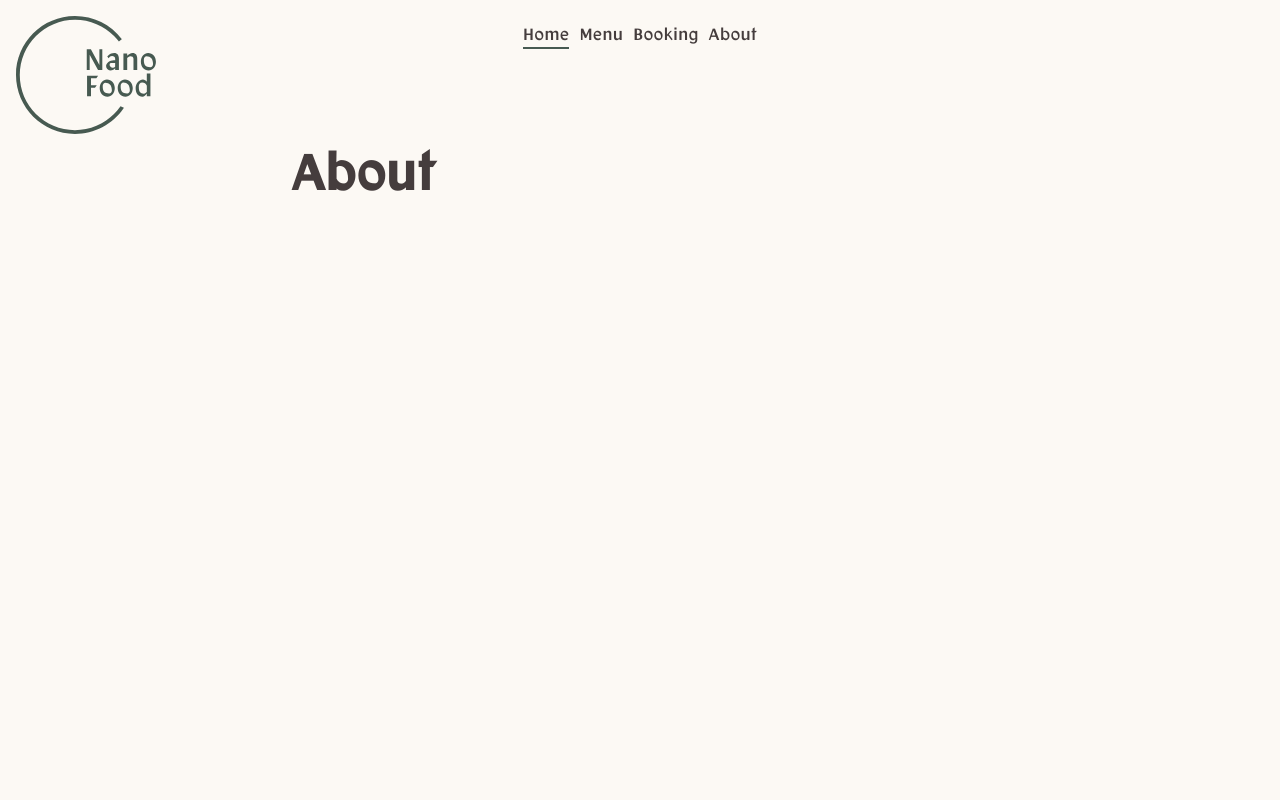
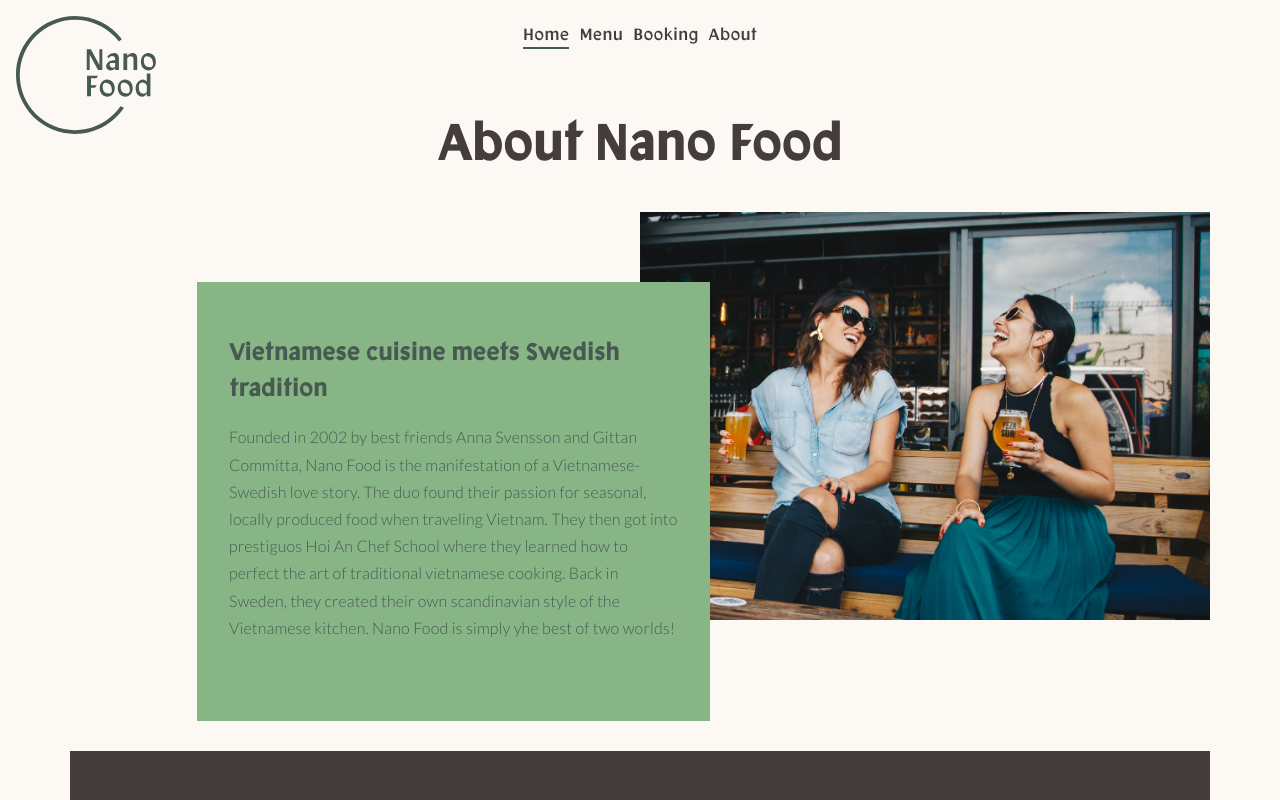
Before and after one commit to omigibson/restaurant, a React (Create React App) app: page /about in a window 1280 px wide. Shown: the top 800 px of the page. Built offline with nearby package versions, Linux system fonts and the light colour scheme.

Commit message:
About page WIP

```diff
--- a/src/components/About.js
+++ b/src/components/About.js
@@ -1,11 +1,28 @@
 import React from "react";
+import foundersImage from "./../images/founding_duo.jpg";
 import Footer from "./Footer";
 
 const About = () => {
     return (
       <React.Fragment>
-        <div className="container">
-            <h1>About</h1>
+        <div className="landingpage-container aboutpage-container">
+            <h1>About Nano Food</h1>
+            <section className="landingpage__section aboutpage__section menu flex">
+
+              <div className="image">
+                <img src= {foundersImage} />
+              </div>
+
+              <div className="text flex">
+                <div>
+                  <h2>Vietnamese cuisine meets Swedish tradition</h2>
+                  <p>Founded in 2002 by best friends Anna Svensson and Gittan Committa, Nano Food is the manifestation of a Vietnamese-Swedish love story.
+                  The duo found their passion for seasonal, locally produced food when traveling Vietnam. They then got into prestiguos Hoi An Chef School where they learned how to perfect the art of traditional vietnamese cooking.
+                  Back in Sweden, they created their own scandinavian style of the Vietnamese kitchen. Nano Food is simply yhe best of two worlds!
+                  </p>
+                </div>
+              </div>
+            </section>
         </div>
         <Footer />
       </React.Fragment>
--- a/src/components/booking/SelectGuests.js
+++ b/src/components/booking/SelectGuests.js
@@ -43,7 +43,7 @@ class SelectGuests extends React.Component {
             >
               {styles => <div className="container flex vcenter hcenter" style={styles}>
                 <div className="amount-of-guests-container flex hcenter">
-                    <h2>1/4 Select amount of guests</h2>
+                    <h2>1/4 Select number of guests</h2>
                   { this.amountOfGuestsButtons({
                       1: "1 Guests",
                       2: "2 Guests",
--- a/src/css/_desktop.scss
+++ b/src/css/_desktop.scss
@@ -3,6 +3,42 @@
 
   .text div {
     padding: 2em 4em 4em;
+  }
+}
+
+// .aboutpage__section .text div {
+//   padding: 2em;
+// }
+
+.aboutpage__section {
+  min-height: 50vh;
+  .text, .image {
+    width: 50%;
+  }
+  .text {
+    margin: 0;
+    align-self:start;
+    max-width: 580px;
+
+    div {
+      padding: 2em;
+    }
+    p {
+      margin-bottom: 1em;
+    }
+  }
+  &.menu {
+    flex-direction: row-reverse;
+    .text {
+      transform: translate($height__navbar, $height__navbar);
+      justify-content: flex-end;
+    }
+  }
+  &.booking {
+    flex-direction: row;
+    .text {
+      transform: translate(-$height__navbar, $height__navbar);
+    }
   }
 }
 
--- a/src/css/_mobile.scss
+++ b/src/css/_mobile.scss
@@ -501,9 +501,6 @@ div.logo {
   }
 }
 
-/************************************/
-/*************** ADMIN **************/
-/************************************/
 .login-form {
   width: 300px;
   margin: 50px auto;
@@ -519,7 +516,7 @@ th, td {
 }
 
 /***************************************/
-/*********** AMOUNT OF GUESTS **********/
+/*********** NUMBER OF GUESTS **********/
 /***************************************/
 
 .amount-of-button {
@@ -558,7 +555,7 @@ progress[value]::-webkit-progress-value {
 }
 
 /************************************/
-/************** MENU ****************/
+/************** MENU PAGE ****************/
 /************************************/
 .menu-container {
   width: 100%;
@@ -571,6 +568,27 @@ progress[value]::-webkit-progress-value {
     letter-spacing: 0.01rem;
   }
 }
+
+/************************************/
+/************ ABOUT PAGE **************/
+/************************************/
+
+.aboutpage-container {
+  h1 {
+    text-align: center;
+  }
+}
+
+.aboutpage__section {
+  margin: 0 70px 100px;
+  .text div {
+    padding: 2em;
+    p {
+      margin-bottom: 1em;
+    }
+  }
+}
+
 
 /************************************/
 /************** FOOTER **************/
--- a/src/css/_tablet.scss
+++ b/src/css/_tablet.scss
@@ -26,6 +26,55 @@
   }
 }
 
+/************************************/
+/************ ABOUT PAGE **************/
+/************************************/
+
+.aboutpage-container {
+  padding: $height__navbar 0 0;
+  width: 100%;
+  .menu .text div {
+    background: $color__accent-1;
+    color: $color__accent-2;
+  }
+  .booking .text div {
+    background: $color__light-3;
+    color: $color__dark-2;
+  }
+}
+.jumbotron {
+  background: $color__accent-1;
+  // Make sure left-right-bottom margins are equal to top-margin
+  margin: 0 $height__navbar $height__navbar;
+  height: calc(70vh - (#{$height__navbar} * 2));
+}
+
+.aboutpage__section {
+  margin: 0 70px 100px;
+
+  &.menu, &.booking {
+    flex-direction: column;
+  }
+
+  .menu.text {
+      transform: none;
+      justify-content: flex-start;
+    }
+
+  .image, .text {
+    width: 100%;
+  }
+  .text {
+    margin: -50px 20px 0;
+    div {
+      width: 90%;
+      padding: 2em 2em 4em;
+      p {
+        margin-bottom: 3em;
+      }
+    }
+  }
+}
 
 /************************************/
 /************** FOOTER **************/
```
Also changed, not shown: src/images/founding_duo.jpg (added).
